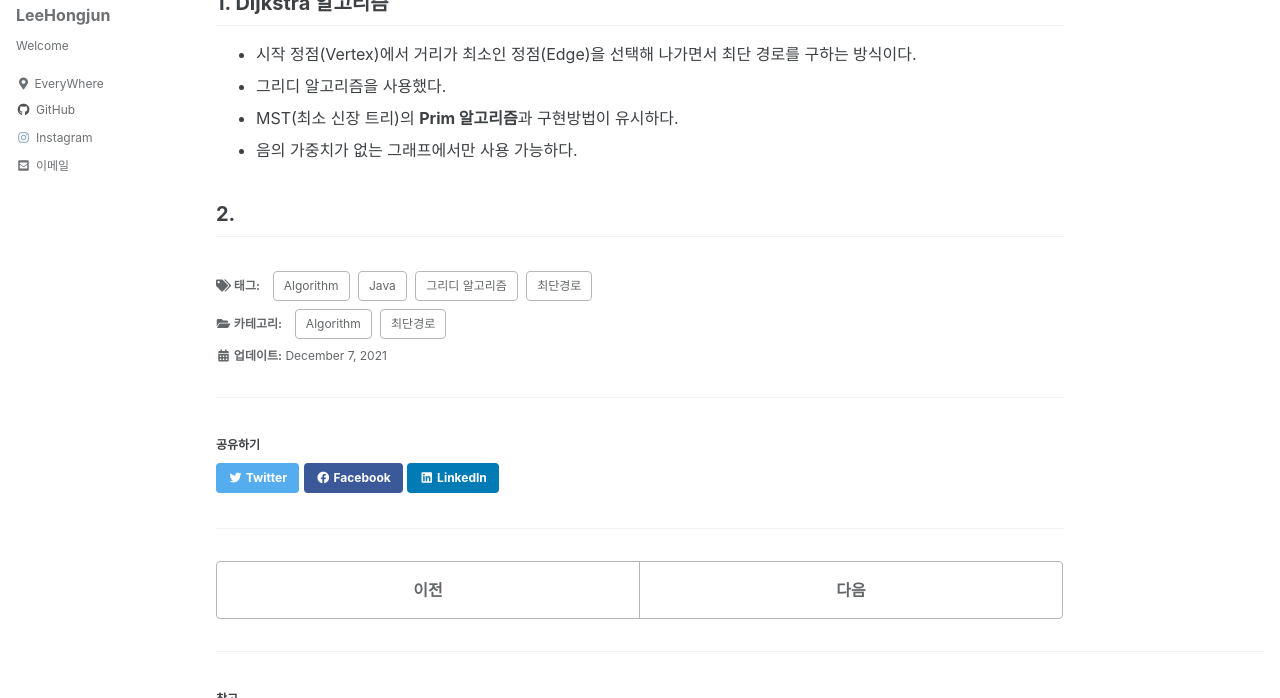
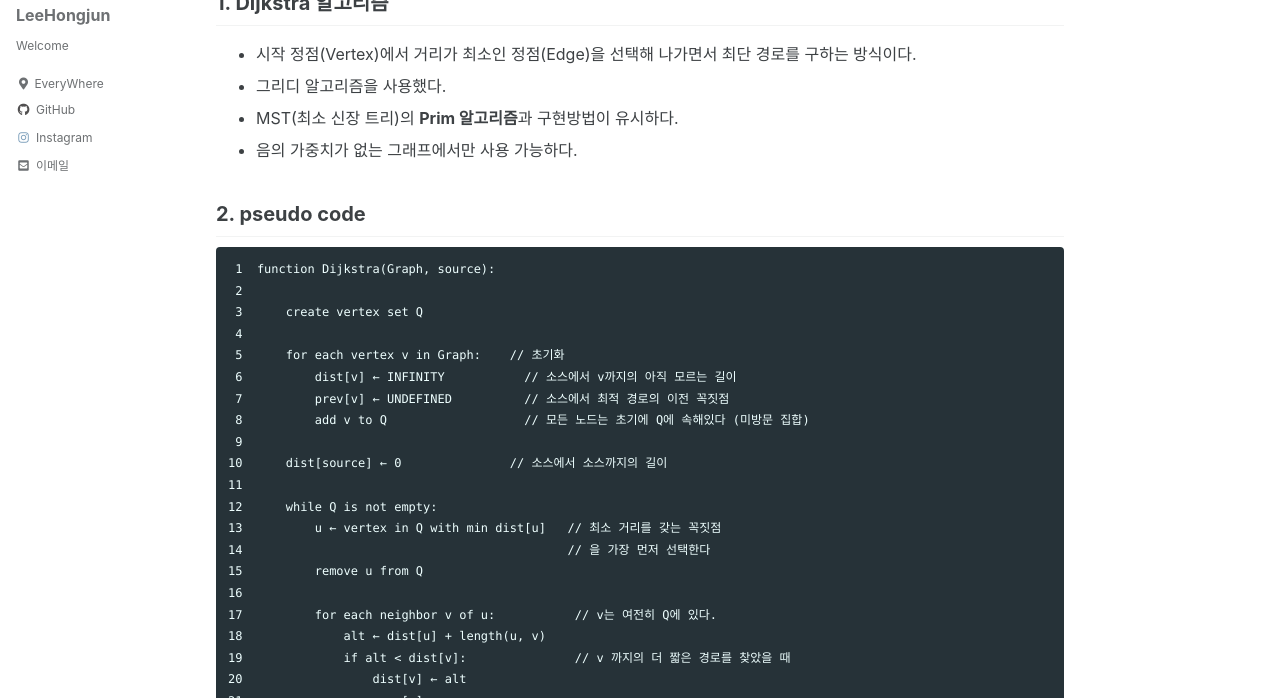
Before and after one commit to hongjunland/hongjunland.github.io, a Jekyll site: the page built from _posts/algorithm/2021-12-07-dijkstra.md, in a window 1280 px wide and 900 px high, cut to the strip 202-900 px from the top of the window. Built offline with Jekyll 4.4.1, drawn with Linux system fonts in a browser that asks for light colours; cached includes are drawn as plain includes; some of the changed text lies outside the part shown.

Commit message:
update 2021-12-07-dijkstra.md

````diff
--- a/_posts/algorithm/2021-12-07-dijkstra.md
+++ b/_posts/algorithm/2021-12-07-dijkstra.md
@@ -19,4 +19,31 @@ tags:
 * MST(최소 신장 트리)의 <strong>Prim 알고리즘</strong>과 구현방법이 유시하다.
 * 음의 가중치가 없는 그래프에서만 사용 가능하다.
 
-## 2.
+## 2. pseudo code
+
+```text
+ 1  function Dijkstra(Graph, source):
+ 2
+ 3      create vertex set Q
+ 4
+ 5      for each vertex v in Graph:    // 초기화
+ 6          dist[v] ← INFINITY           // 소스에서 v까지의 아직 모르는 길이
+ 7          prev[v] ← UNDEFINED          // 소스에서 최적 경로의 이전 꼭짓점
+ 8          add v to Q                   // 모든 노드는 초기에 Q에 속해있다 (미방문 집합)
+ 9
+10      dist[source] ← 0               // 소스에서 소스까지의 길이
+11
+12      while Q is not empty:
+13          u ← vertex in Q with min dist[u]   // 최소 거리를 갖는 꼭짓점
+14                                             // 을 가장 먼저 선택한다
+15          remove u from Q
+16
+17          for each neighbor v of u:           // v는 여전히 Q에 있다.
+18              alt ← dist[u] + length(u, v)
+19              if alt < dist[v]:               // v 까지의 더 짧은 경로를 찾았을 때
+20                  dist[v] ← alt
+21                  prev[v] ← u
+22
+23      return dist[], prev[]
+
+```
````
